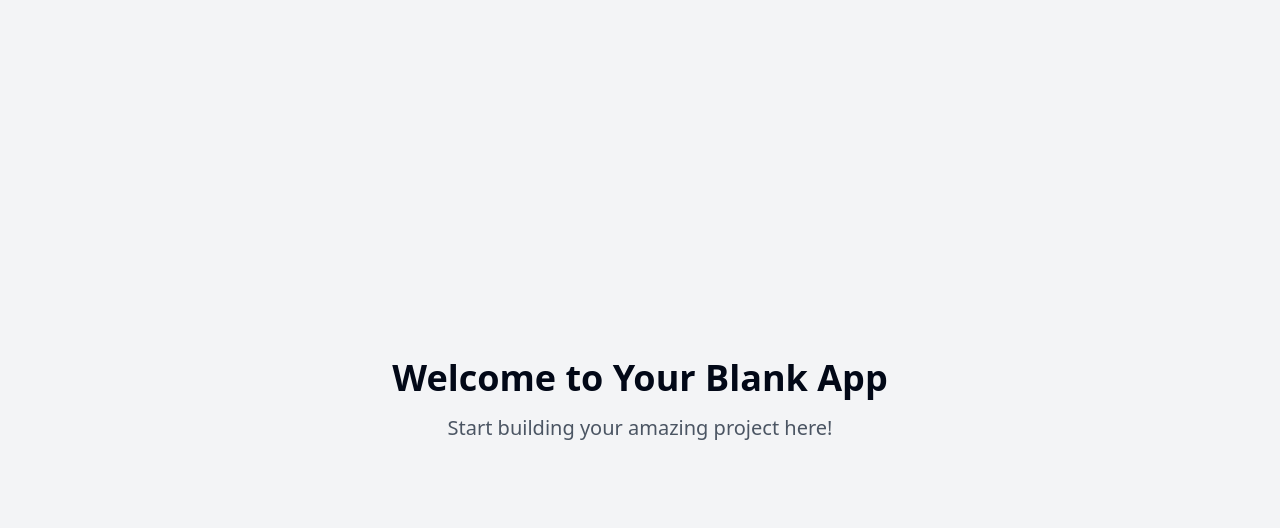
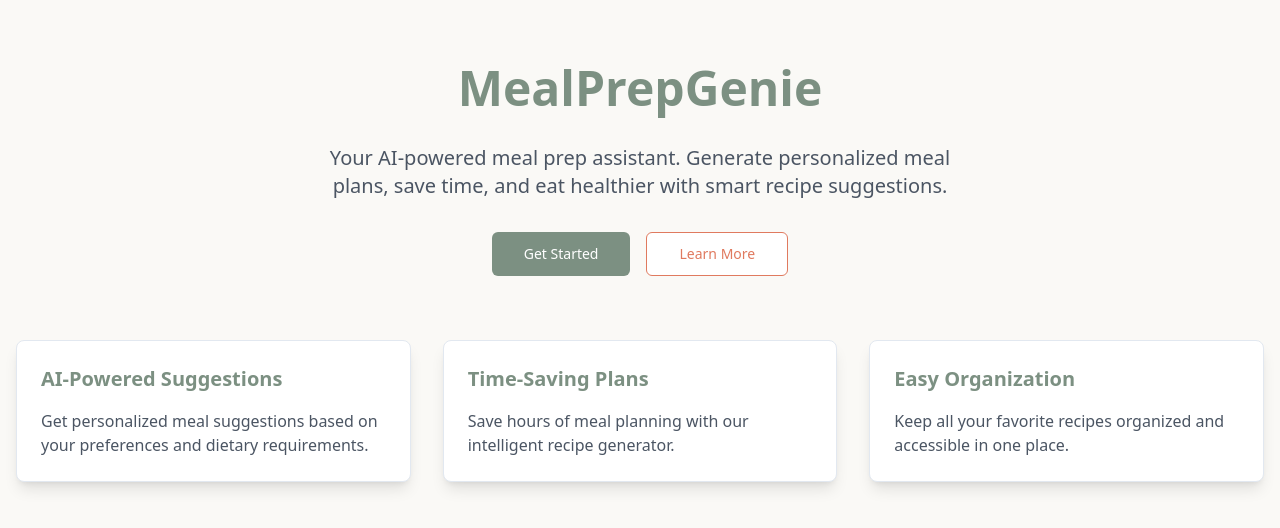
Before and after one commit to Elephante152/prep-pals-generator, a React (Vite) app: page / in a window 1280 px wide. Shown: the top 528 px of the page. Built offline with nearby package versions, Linux system fonts and the light colour scheme.

Commit message:
Proceed with project development
Provide guidance on the next steps for developing the MealPrepGenie project.
[skip gpt_engineer]

```diff
--- a/src/pages/Index.tsx
+++ b/src/pages/Index.tsx
@@ -1,11 +1,65 @@
-// Update this page (the content is just a fallback if you fail to update the page)
+import { Button } from "@/components/ui/button";
+import { Card } from "@/components/ui/card";
 
 const Index = () => {
   return (
-    <div className="min-h-screen flex items-center justify-center bg-gray-100">
-      <div className="text-center">
-        <h1 className="text-4xl font-bold mb-4">Welcome to Your Blank App</h1>
-        <p className="text-xl text-gray-600">Start building your amazing project here!</p>
+    <div className="min-h-screen bg-[#FAF9F6]">
+      {/* Hero Section */}
+      <div className="container mx-auto px-4 py-16">
+        <div className="flex flex-col items-center text-center space-y-8">
+          <h1 className="text-5xl font-bold text-[#7C9082]">
+            MealPrepGenie
+          </h1>
+          <p className="text-xl text-gray-600 max-w-2xl">
+            Your AI-powered meal prep assistant. Generate personalized meal plans,
+            save time, and eat healthier with smart recipe suggestions.
+          </p>
+          <div className="flex gap-4">
+            <Button
+              className="bg-[#7C9082] hover:bg-[#6A7A6E] text-white"
+              size="lg"
+            >
+              Get Started
+            </Button>
+            <Button
+              variant="outline"
+              size="lg"
+              className="border-[#E07A5F] text-[#E07A5F] hover:bg-[#E07A5F] hover:text-white"
+            >
+              Learn More
+            </Button>
+          </div>
+        </div>
+
+        {/* Features Section */}
+        <div className="grid md:grid-cols-3 gap-8 mt-16">
+          <Card className="p-6 bg-white shadow-lg">
+            <h3 className="text-xl font-semibold text-[#7C9082] mb-4">
+              AI-Powered Suggestions
+            </h3>
+            <p className="text-gray-600">
+              Get personalized meal suggestions based on your preferences and dietary requirements.
+            </p>
+          </Card>
+
+          <Card className="p-6 bg-white shadow-lg">
+            <h3 className="text-xl font-semibold text-[#7C9082] mb-4">
+              Time-Saving Plans
+            </h3>
+            <p className="text-gray-600">
+              Save hours of meal planning with our intelligent recipe generator.
+            </p>
+          </Card>
+
+          <Card className="p-6 bg-white shadow-lg">
+            <h3 className="text-xl font-semibold text-[#7C9082] mb-4">
+              Easy Organization
+            </h3>
+            <p className="text-gray-600">
+              Keep all your favorite recipes organized and accessible in one place.
+            </p>
+          </Card>
+        </div>
       </div>
     </div>
   );
```
